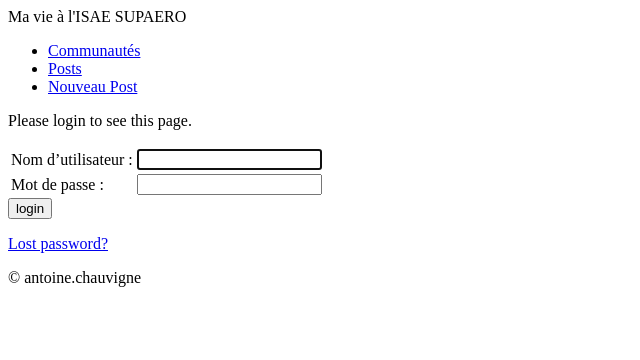
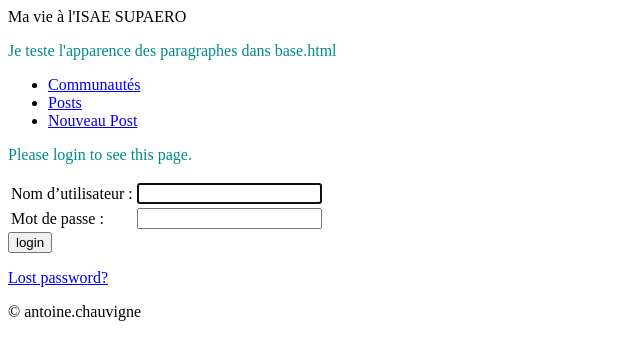
Before and after one commit to antoinechauvigne/ProjetIndiv, a Django app: page /accounts/login/?next=/communitymanager/communautes in a window 1280 px wide. Shown: the top 360 px of the page, without its empty margins (0-640 px from the left). Run offline with Django 3.2, Linux system fonts and the light colour scheme.

Commit message:
V046 style.css fonctionnel avec seulement couleurs

```diff
--- a/projet/communitymanager/templates/communitymanager/communautes.html
+++ b/projet/communitymanager/templates/communitymanager/communautes.html
@@ -9,6 +9,7 @@
 </head>
 <body>
 <h1>Voici la liste des Communautés existantes : </h1>
+<p>Je teste l'apparence des paragraphes dans le template </p>
 {% for communaute in list_communautes %}
     <div class="communautes">
         <a href="{% url 'communaute' communaute.id %}">
--- a/projet/projet/settings.py
+++ b/projet/projet/settings.py
@@ -125,3 +125,7 @@ STATIC_URL = '/static/'
 
 LOGIN_REDIRECT_URL = '/communitymanager/communautes'
 LOGOUT_REDIRECT_URL = '/accounts/login/'
+
+STATICFILES_DIRS = (
+    os.path.join(BASE_DIR, "static"),
+)
--- a/projet/templates/base.html
+++ b/projet/templates/base.html
@@ -1,12 +1,19 @@
+{% load static %}
+
+<link rel="stylesheet" type="text/css" href="{% static 'css/style.css' %}">
+
+
 <!DOCTYPE html>
 <html lang="fr">
 <head>
-<!--<link rel="stylesheet" href="/media/css/style.css" />-->
+<link rel="stylesheet" href="projet/static/css/style.css" />
 <title>{% block title %}Mon ISAE{% endblock %}</title>
 
 </head>
 <body>
 <header>Ma vie à l'ISAE SUPAERO</header>
+<p>Je teste l'apparence des paragraphes dans base.html </p>
+
 <nav>
 {% block nav %}
 <ul>
```
Also changed, not shown: projet/static/css/style.css (line endings or trailing spaces).
